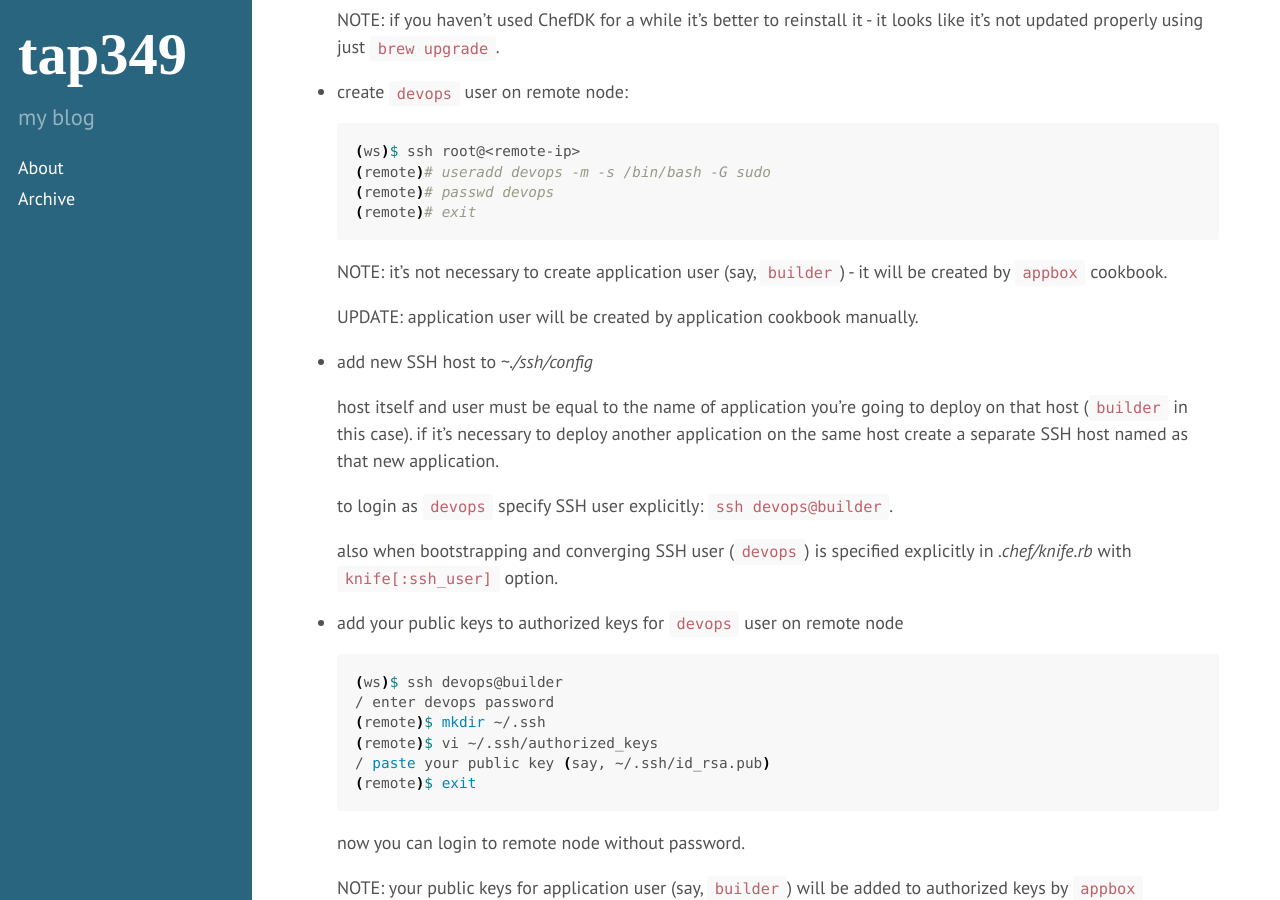
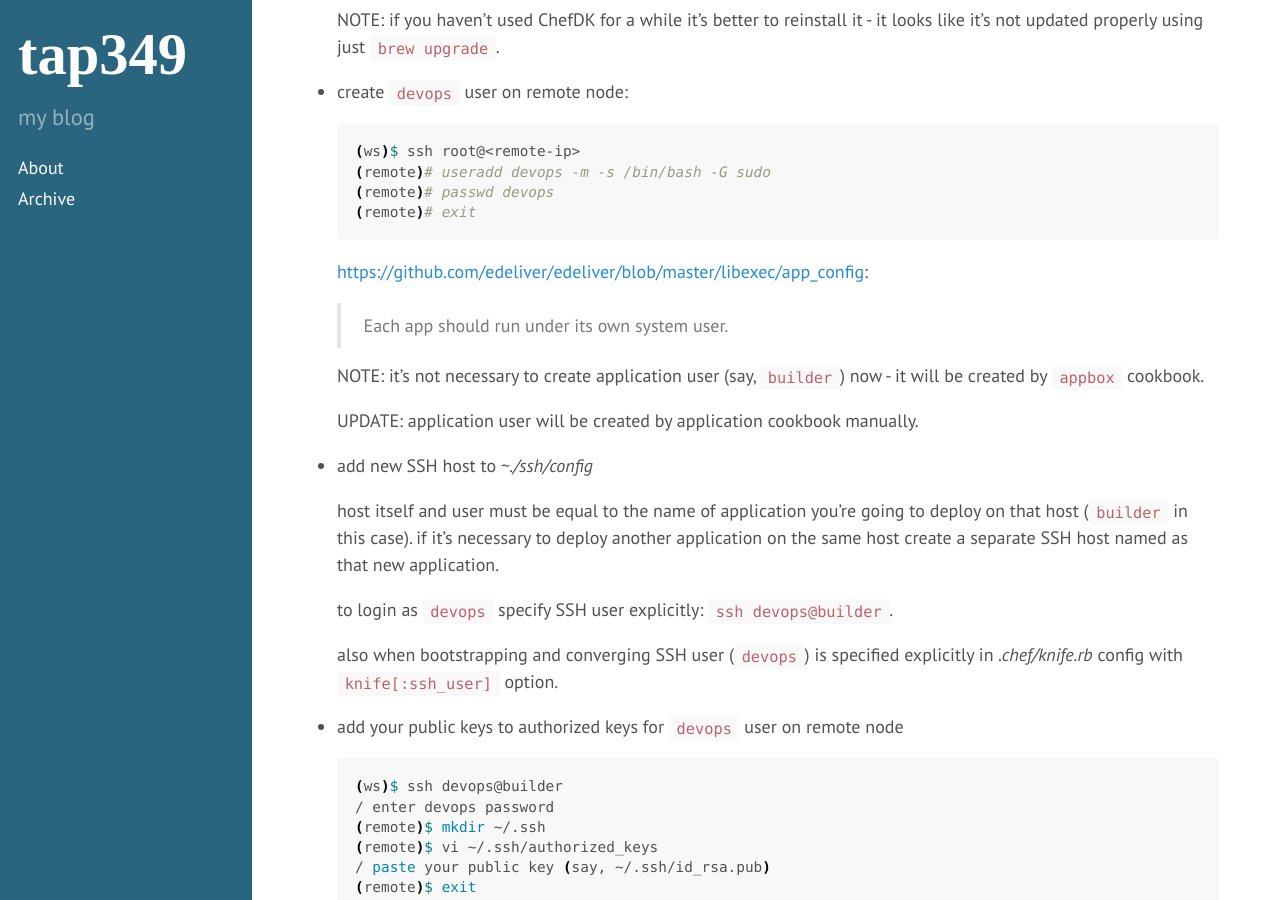
Before and after one commit to tap349/tap349.github.io, a Jekyll site: the page built from _posts/2016-08-31-chef-quickref.md, in a window 1280 px wide and 900 px high, scrolled down 333 px. Built offline with Jekyll 4.4.1, drawn with Linux system fonts in a browser that asks for light colours.

Commit message:
update 2017-08-06_23:39:42

````diff
--- a/_posts/2016-08-31-chef-quickref.md
+++ b/_posts/2016-08-31-chef-quickref.md
@@ -30,7 +30,11 @@ refined and focused quickref for `chef-zero` and `knife-zero`.
   (remote)# exit
   ```
 
-  NOTE: it's not necessary to create application user (say, `builder`) -
+  <https://github.com/edeliver/edeliver/blob/master/libexec/app_config>:
+
+  > Each app should run under its own system user.
+
+  NOTE: it's not necessary to create application user (say, `builder`) now -
         it will be created by `appbox` cookbook.
 
   UPDATE: application user will be created by application cookbook manually.
@@ -45,7 +49,7 @@ refined and focused quickref for `chef-zero` and `knife-zero`.
   to login as `devops` specify SSH user explicitly: `ssh devops@builder`.
 
   also when bootstrapping and converging SSH user (`devops`) is specified
-  explicitly in _.chef/knife.rb_ with `knife[:ssh_user]` option.
+  explicitly in _.chef/knife.rb_ config with `knife[:ssh_user]` option.
 
 - add your public keys to authorized keys for `devops` user on remote node
 
````
Also changed, not shown: _posts/2017-08-02-elixir-deployment.md (+6 -6 lines).
